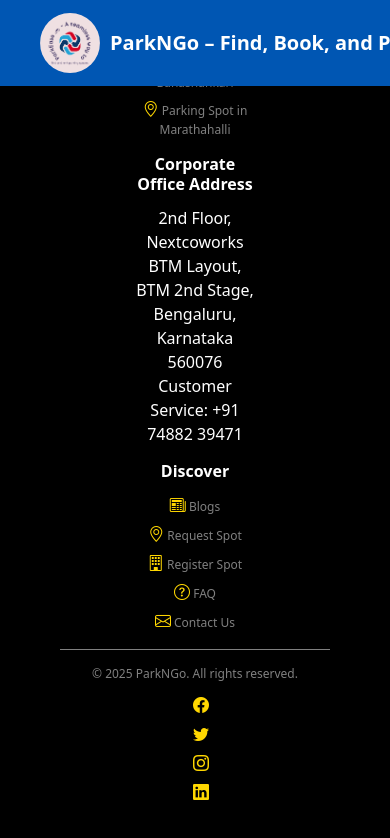
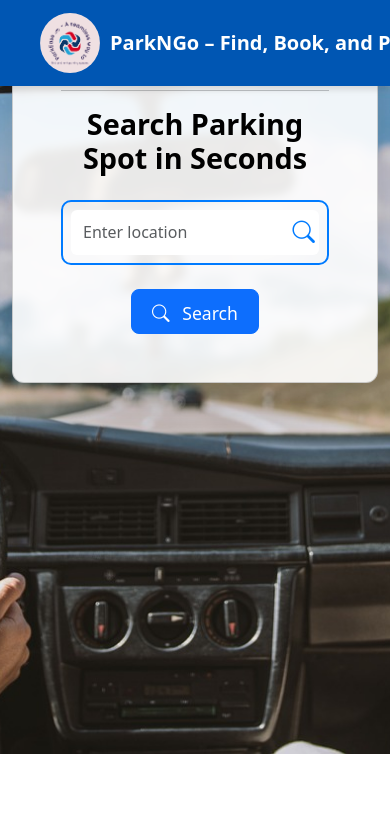
Before and after one commit to macharlasathya/full_stack_park_and_go_app, a React (Vite) app: page / in a window 390 px wide. Shown: the top 838 px of the page. Built offline with nearby package versions, Linux system fonts and the light colour scheme.

Commit message:
done all updates

```diff
--- a/src/App.jsx
+++ b/src/App.jsx
@@ -62,10 +62,11 @@
           <Route path="/Features" element={<Feature />} />
           <Route path="/Blogs" element={<Blogs />} />
           <Route path="/FQA" element={<FAQ />} />
+          <Route path="/" element={ <ParkingSearchCard />}/>
         </Routes>
       </div>
-      <ParkingSearchCard />
-      <Footer />
+
+      {/* <Footer /> */}
     </div>
   );
 }
--- a/src/Component/CommanComponents/Footers.css
+++ b/src/Component/CommanComponents/Footers.css
@@ -1,4 +1,4 @@
-    /* Ensure full height of page */
+/* Ensure full height of page */
 html, body {
     height: 100%;
     margin: 0;
@@ -15,9 +15,10 @@
     min-height: 100vh;
 }
 
-/* Push footer to the bottom */
+/* Main content with extra bottom padding */
 .main-content {
     flex-grow: 1;
+    padding-bottom: 150px; /* Increased padding for more space */
 }
 
 /* Footer Styling - Full Width & Fixed at Bottom */
@@ -143,6 +144,10 @@
     .social-icons {
         margin-top: 10px;
     }
+
+    .main-content {
+        padding-bottom: 160px; /* More padding for smaller screens */
+    }
 }
 
 @media (max-width: 768px) {
@@ -162,6 +167,10 @@
     .social-icons a {
         font-size: 18px;
     }
+
+    .main-content {
+        padding-bottom: 170px; /* Extra space for small devices */
+    }
 }
 
 @media (max-width: 480px) {
@@ -180,4 +189,8 @@
     .social-icons a {
         font-size: 16px;
     }
+
+    .main-content {
+        padding-bottom: 180px; /* Maximum space for very small devices */
+    }
 }
--- a/src/Component/CommanComponents/Navbars.jsx
+++ b/src/Component/CommanComponents/Navbars.jsx
@@ -20,9 +20,7 @@
         {/* Navbar Items */}
         <div className="collapse navbar-collapse" id="navbarSupportedContent">
           <ul className="navbar-nav nav-links">
-            <li className="nav-item">
-              <a className="nav-link" href="#">Home</a>
-            </li>
+
             <li className="nav-item dropdown">
               <button
                 className="nav-link dropdown-toggle border-0 bg-transparent"
--- a/src/Component/CommanComponents/ParkingSearchCard.css
+++ b/src/Component/CommanComponents/ParkingSearchCard.css
@@ -1,14 +1,43 @@
+/* Background Container */
+.background-container {
+  width: 100vw; /* Full viewport width */
+  min-height: 100vh; /* Full viewport height */
+  background-image: url("../../assets/homeLogo.jpg");
+  background-size: cover; /* Ensures the image covers the area */
+  background-position: center top; /* Ensures image touches the top */
+  background-repeat: no-repeat;
+  position: relative;
+  overflow: hidden;
+}
+
+/* Overlay to contain the card */
+.overlay {
+  width: 100%;
+  height: 100%;
+  display: flex;
+  align-items: flex-start;
+}
+
+/* Content Container */
+.content-container {
+  padding-top: 20px;
+  width: 100%;
+}
+
+/* Parking Card Styling */
 .parking-card {
   width: 100%;
-  max-width: 650px; /* Keeps card width balanced */
-  padding: 15px; /* Further reduced padding for lower height */
+  max-width: 650px;
+  padding: 20px;
   border-radius: 12px;
-  background-color: #fff;
+  background-color: rgba(255, 255, 255, 0.9);
+  backdrop-filter: blur(5px);
+  box-shadow: 0 4px 20px rgba(0, 0, 0, 0.1);
 }
 
 /* Title Styling */
 .title-text {
-  font-size: 1.8rem; /* Slightly reduced font size */
+  font-size: 1.8rem;
   color: black;
 }
 
@@ -18,14 +47,14 @@
   display: flex;
   align-items: center;
   justify-content: center;
-  font-size: 1.1rem; /* Slightly reduced font size */
-  padding: 10px; /* Further reduced padding */
+  font-size: 1.1rem;
+  padding: 10px;
   border-radius: 10px;
   transition: all 0.3s ease-in-out;
 }
 
 .feature-btn i {
-  font-size: 1.3rem; /* Slightly reduced icon size */
+  font-size: 1.3rem;
 }
 
 .feature-btn:hover {
@@ -39,113 +68,36 @@
   align-items: center;
   border: 2px solid #007bff;
   border-radius: 10px;
-  padding: 6px; /* Further reduced padding */
+  padding: 8px;
   position: relative;
-  max-width: 450px; /* Restricts width */
-  margin: 0 auto; /* Centers the search bar */
+  max-width: 450px;
+  margin: 0 auto;
   width: 100%;
 }
 
 .search-input {
   flex-grow: 1;
-  font-size: 1rem; /* Slightly reduced font size */
+  font-size: 1rem;
   border: none;
   outline: none;
-  padding-right: 35px; /* Slightly reduced padding */
+  padding-right: 35px;
 }
 
 .search-icon {
-  font-size: 1.4rem; /* Slightly reduced icon size */
+  font-size: 1.4rem;
   color: #007bff;
   position: absolute;
   right: 12px;
 }
 
-/* Search Button - Now Only as Wide as the Text */
-.search-btn {
-  font-size: 1.1rem; /* Slightly reduced font size */
-  padding: 6px 12px; /* Further reduced padding */
+/* Main Search Button */
+.full-search-btn {
+  font-size: 1.1rem;
+  padding: 10px 20px;
   border-radius: 8px;
   transition: all 0.3s ease-in-out;
-  display: block;
-  margin: 10px auto 0; /* Slightly reduced margin */
-  width: auto;
-  white-space: nowrap;
 }
 
-.search-btn:hover {
+.full-search-btn:hover {
   transform: scale(1.05);
 }
-
-/* Responsive Adjustments */
-@media (max-width: 768px) {
-  .parking-card {
-    max-width: 90%;
-    padding: 12px;
-  }
-
-  .feature-btn {
-    font-size: 0.95rem;
-    padding: 8px;
-  }
-
-  .title-text {
-    font-size: 1.5rem;
-  }
-
-  .search-container {
-    max-width: 400px;
-  }
-
-  .search-input {
-    font-size: 0.95rem;
-    padding: 6px;
-  }
-
-  .search-icon {
-    font-size: 1.2rem;
-  }
-
-  .search-btn {
-    font-size: 1rem;
-    padding: 5px 10px;
-  }
-}
-
-@media (max-width: 480px) {
-  .parking-card {
-    max-width: 95%;
-    padding: 10px;
-  }
-
-  .feature-btn {
-    font-size: 0.85rem;
-    padding: 6px;
-  }
-
-  .title-text {
-    font-size: 1.3rem;
-  }
-
-  .search-container {
-    flex-direction: row;
-    border-radius: 6px;
-    max-width: 100%;
-  }
-
-  .search-input {
-    font-size: 0.9rem;
-    padding: 5px;
-    width: 100%;
-  }
-
-  .search-icon {
-    font-size: 1.1rem;
-  }
-
-  .search-btn {
-    padding: 5px 10px;
-    font-size: 0.95rem;
-    width: auto;
-  }
-}
--- a/src/Component/CommanComponents/ParkingSerachCard.jsx
+++ b/src/Component/CommanComponents/ParkingSerachCard.jsx
@@ -1,3 +1,54 @@
+// import React from "react";
+// import "bootstrap/dist/css/bootstrap.min.css";
+// import "bootstrap-icons/font/bootstrap-icons.css";
+// import "./ParkingSearchCard.css";
+
+// const ParkingSearchCard = () => {
+//   return (
+//     <div className="container d-flex justify-content-center align-items-center vh-100">
+//       <div className="card p-5 shadow-lg parking-card">
+//         {/* Top Section */}
+//         <div className="d-flex justify-content-between align-items-center gap-3">
+//           <button className="btn feature-btn btn-primary">
+//             <i className="bi bi-car-front-fill me-2 fs-5"></i>
+//             Find the Spot
+//           </button>
+//           <button className="btn feature-btn btn-success">
+//             <i className="bi bi-currency-rupee me-2 fs-5"></i>
+//             Find the Price
+//           </button>
+//         </div>
+
+//         {/* Underline */}
+//         <hr className="my-3" />
+
+//         {/* Title */}
+//         <h3 className="text-center fw-bold title-text">
+//           Search Parking Spot in Seconds
+//         </h3>
+
+//         {/* Search Bar */}
+//         <div className="search-container mt-3">
+//           <input
+//             type="text"
+//             className="form-control search-input"
+//             placeholder="Enter location"
+//           />
+//           <i className="bi bi-search search-icon"></i>
+//         </div>
+
+//         {/* Separate Search Button */}
+//         <div className="text-center mt-4">
+//           <button className="btn btn-lg btn-primary full-search-btn">
+//             <i className="bi bi-search me-2"></i> Search
+//           </button>
+//         </div>
+//       </div>
+//     </div>
+//   );
+// };
+
+// export default ParkingSearchCard;
 import React from "react";
 import "bootstrap/dist/css/bootstrap.min.css";
 import "bootstrap-icons/font/bootstrap-icons.css";
@@ -5,7 +56,9 @@
 
 const ParkingSearchCard = () => {
   return (
-    <div className="container d-flex justify-content-center align-items-center vh-100">
+    <div className="background-container">
+      <div className="overlay">
+        <div className="container d-flex justify-content-center align-items-start content-container">
           <div className="card p-5 shadow-lg parking-card">
             {/* Top Section */}
             <div className="d-flex justify-content-between align-items-center gap-3">
@@ -45,6 +98,8 @@
             </div>
           </div>
         </div>
+      </div>
+    </div>
   );
 };
 
```
Lines whose indentation alone changed are shown as unchanged.
